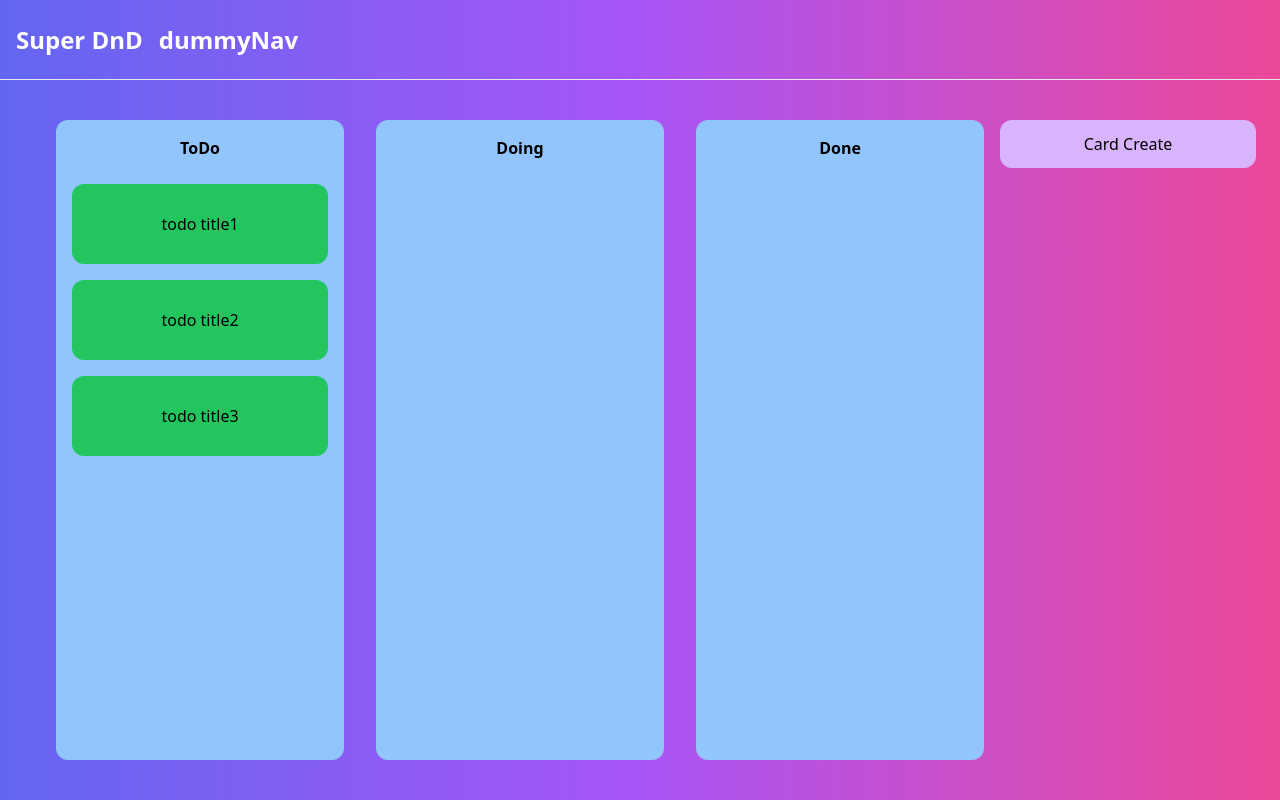
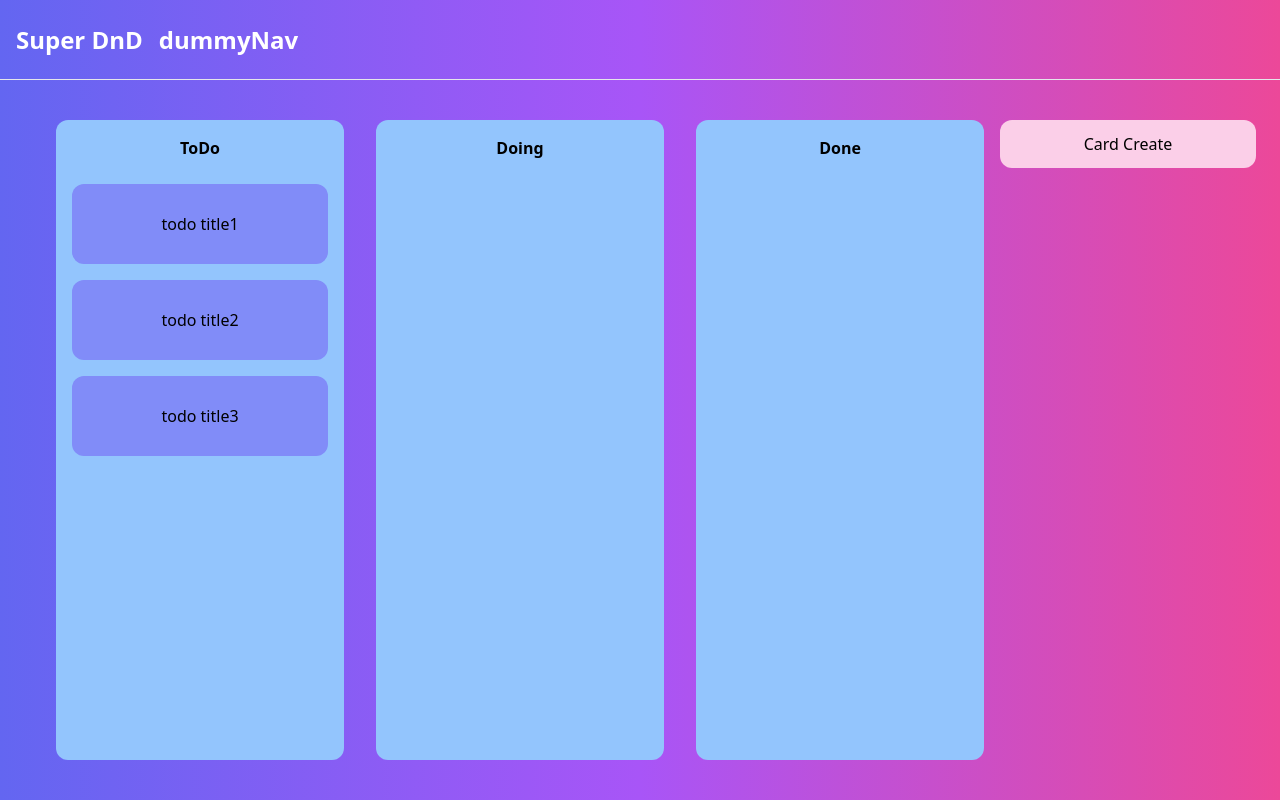
Before and after one commit to hironomiu/typescript-react-html-drag-and-drop, a React (Create React App) app: page / in a window 1280 px wide. Built offline with nearby package versions, Linux system fonts and the light colour scheme.

Commit message:
commited

```diff
--- a/src/components/Card.tsx
+++ b/src/components/Card.tsx
@@ -6,7 +6,7 @@ const Card = ({ card }: { card: Todo }) => {
       id={card.id.toString()}
       key={card.id}
       draggable
-      className="draggable w-64 h-20 bg-green-500 my-2 rounded-xl flex items-center justify-center hover:bg-green-700 hover:cursor-pointer"
+      className="draggable w-64 h-20 bg-indigo-400 my-2 rounded-xl flex items-center justify-center hover:bg-indigo-700 hover:cursor-pointer"
     >
       <span>{card.title}</span>
     </div>
--- a/src/components/Main.tsx
+++ b/src/components/Main.tsx
@@ -159,7 +159,7 @@ const Main = () => {
           <Cards title="Done" cards={todos.filter((todo) => todo.type === 3)} />
         </div>
         <button
-          className=" border-0 h-12 w-64 rounded-xl bg-purple-300 hover:bg-purple-600"
+          className=" border-0 h-12 w-64 rounded-xl bg-pink-200 hover:bg-pink-400"
           onClick={handleClick}
         >
           Card Create
```
